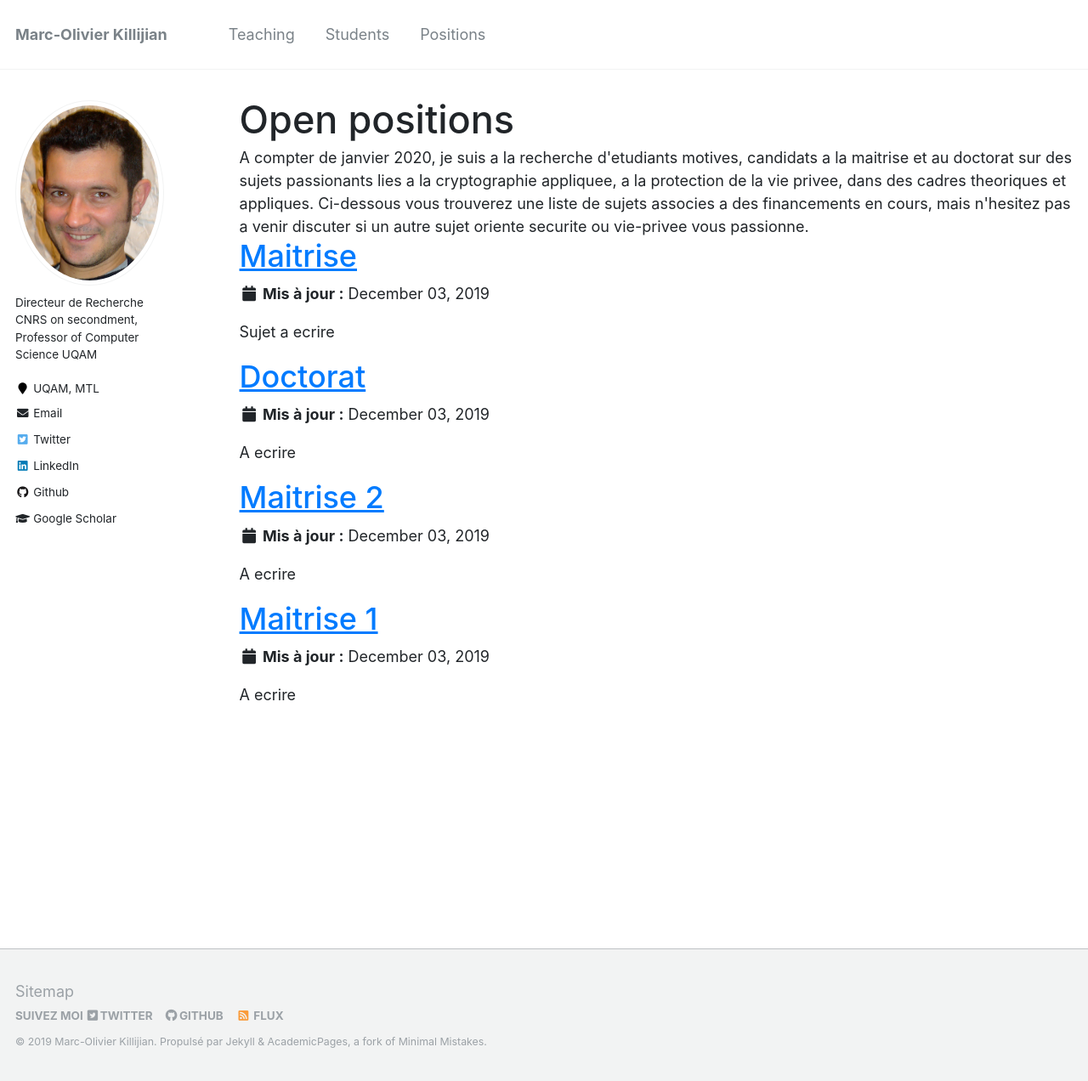
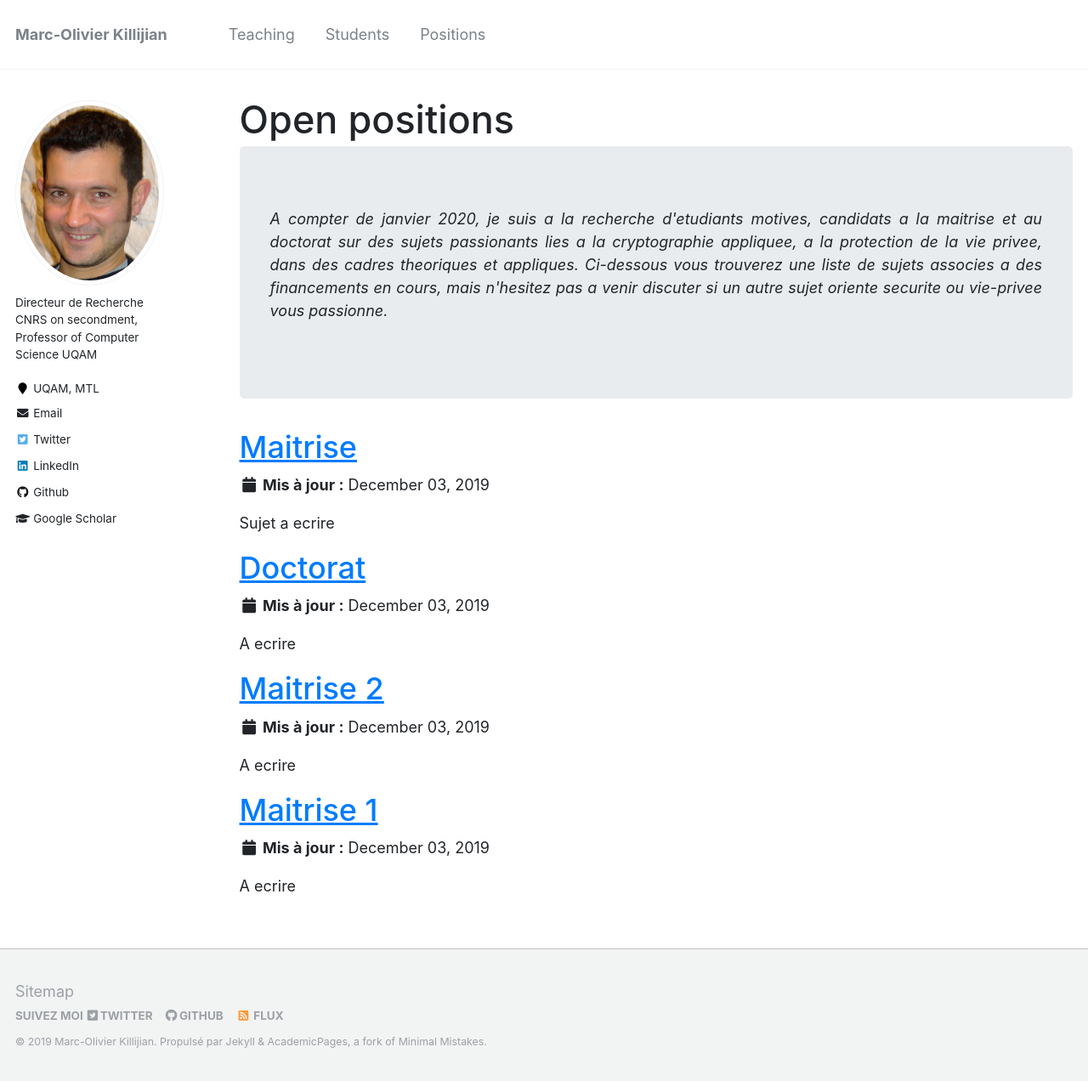
Before and after one commit to Kirija/kirija.github.io, a Jekyll site: the page built from _pages/positions.html, in a window 1280 px wide and 1272 px high. Shown: the whole window at 85% size. Built offline with Jekyll 4.4.1, drawn with Linux system fonts in a browser that asks for light colours.

Commit message:
jumbotron preamble

```diff
--- a/_pages/positions.html
+++ b/_pages/positions.html
@@ -5,8 +5,9 @@ permalink: /positions/
 author_profile: true
 ---
 
-A compter de janvier 2020, je suis a la recherche d'etudiants motives, candidats a la maitrise et au doctorat sur des sujets passionants lies a la cryptographie appliquee, a la protection de la vie privee, dans des cadres theoriques et appliques. Ci-dessous vous trouverez une liste de sujets associes a des financements en cours, mais n'hesitez pas a venir discuter si un autre sujet oriente securite ou vie-privee vous passionne.
-
+<div class="jumbotron">
+  <p style="text-align:justify; font-style: italic;"> A compter de janvier 2020, je suis a la recherche d'etudiants motives, candidats a la maitrise et au doctorat sur des sujets passionants lies a la cryptographie appliquee, a la protection de la vie privee, dans des cadres theoriques et appliques. Ci-dessous vous trouverez une liste de sujets associes a des financements en cours, mais n'hesitez pas a venir discuter si un autre sujet oriente securite ou vie-privee vous passionne.
+</div>
 {% include base_path %}
 
 {% for post in site.positions reversed %}
```
